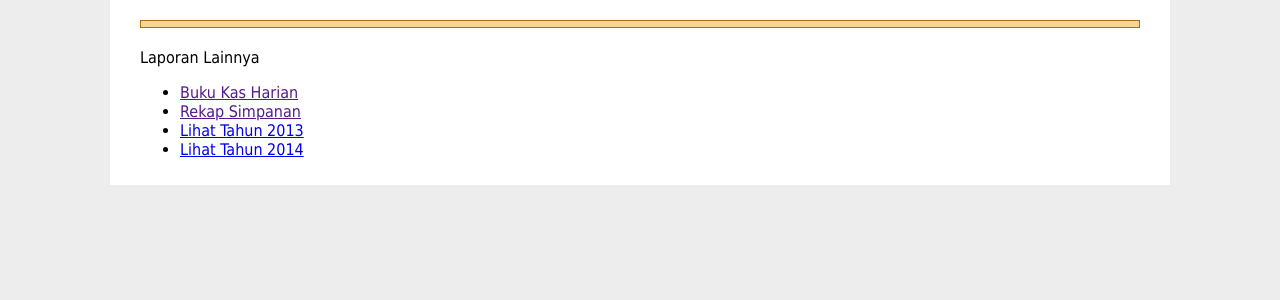
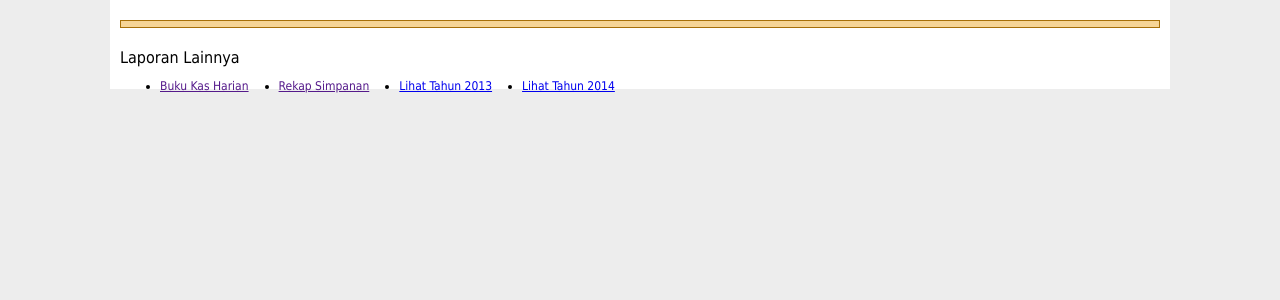
Before and after one commit to xkurnx/Koperasi_almizan, a PHP site: template application/views/laporanwebView.php in a window 1280 px wide. Shown: the part 100-400 px from the top of the page. Run offline with PHP 8.4, Linux system fonts and the light colour scheme; the template is opened without the code that fills it, so the values that code supplies are empty.

Commit message:
download as xls

```diff
--- a/res/css/style.css
+++ b/res/css/style.css
@@ -136,9 +136,8 @@ div.infoValidasi{
 	font-size:12px;
 }
 div.content {
-	width:1000px;
 	background:#fff;
-	padding:10px 30px;
+	padding:10px;
 }
 div.content h1 {
 	font-size:14px;
@@ -151,7 +150,6 @@ div.content h1 {
 div.content div.data table {
 	border:2px solid #000;
 	background:#fff;
-	width:1000px;
 }
 
 
@@ -211,11 +209,12 @@ div.success {
 	color:#060;
 }
 
-a.update, a.delete, a.add, a.view, a.back {
+a.update, a.delete, a.add, a.view, a.back,a.xls,a.zip {
 	font-size: 9pt;
 	color:#900;
 	font-wight:bold;
 	padding-left:20px;
+	padding:2px 20px;
 	text-decoration: none;
 }
 a.update {
@@ -237,6 +236,15 @@ a.view {
 a.back {
 	background:url(images/prev.gif) left center no-repeat;
 }
+
+a.xls{
+	background:url(../i/icon_xls_small.gif) left center no-repeat;
+}
+
+a.zip{
+	background:url(../i/zipOne.png) left center no-repeat;
+}
+
 a.update:hover, a.delete:hover, a.add:hover, a.view:hover {
 	color:#000;
 }
@@ -361,6 +369,19 @@ div.content div.data table.small .head{
 
 .contentSource{display:none}
 
+
+ul.menuSubLaporan{
+	display:block;
+	font-size:12px;
+}
+
+ul.menuSubLaporan li{
+	float:left;
+	margin-right:30px;
+	padding:0px;
+	margin-bottom:10px;
+}
+
 ul.tabBulanan{
 	margin:0px;
 	display:block;
--- a/res/js/script.js
+++ b/res/js/script.js
@@ -66,6 +66,26 @@ $(document).ready(function(){
 				});
 			$('#modalAddBerek input[name=kode_berek]').val(kode_berek);
 		}
+
+		$('#modalAddMurabahah input[name=jgk]').blur(function() {
+			jgk = $('#modalAddMurabahah input[name=jgk]').val();
+			nilai = $('#modalAddMurabahah input[name=nilai]').val();
+			margin = 15;
+				if ( jgk > 12 && jgk <= 24 ){
+					margin = 20;
+				}
+
+				if ( jgk > 24 && jgk <= 36 ){
+					margin = 25;
+				}
+
+			jual = nilai * ( ( 100 + margin ) / 100 );
+			cicilan = jual / jgk ;
+			$('#modalAddMurabahah input[name=jual]').val(jual);
+			$('#modalAddMurabahah input[name=cicilan]').val(cicilan);
+			$('#modalAddMurabahah input[name=margin]').val(margin);
+
+		})
 
 		add_murabahah=function (kode_berek){
 			//$('.text').val('');
```
Also changed, not shown: res/i/Zipone.png (added), res/i/icon_xls_small.gif (added).
